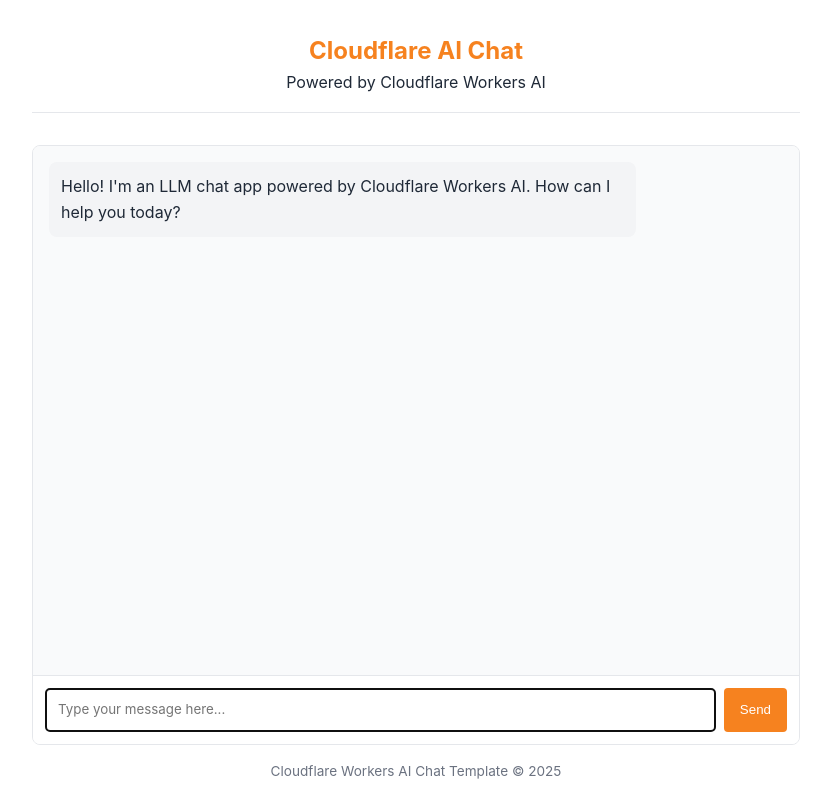
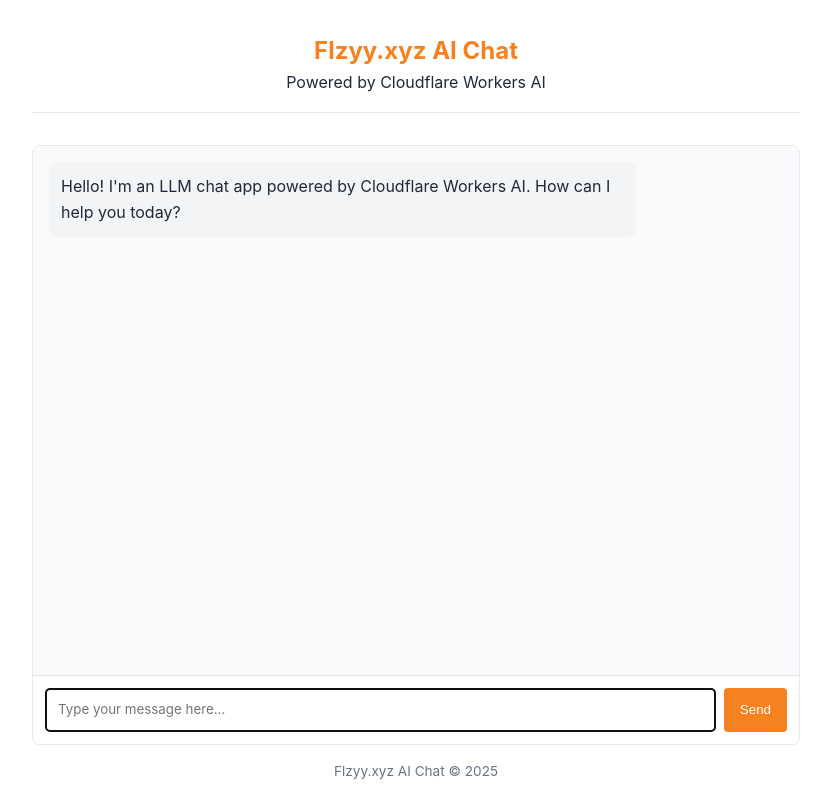
Before and after one commit to sspcschools/llm-chat-app-template-remastered, a website: page public/index.html in a window 1280 px wide. Shown: the whole page, without its empty margins (224-1055 px from the left). Drawn offline with Linux system fonts and the light colour scheme.

Commit message:
Update index.html

```diff
--- a/public/index.html
+++ b/public/index.html
@@ -3,7 +3,7 @@
   <head>
     <meta charset="UTF-8" />
     <meta name="viewport" content="width=device-width, initial-scale=1.0" />
-    <title>LLM Chat App</title>
+    <title>Flzyy.xyz Chat App</title>
     <style>
       :root {
         --primary-color: #f6821f;
@@ -138,7 +138,7 @@
   </head>
   <body>
     <header>
-      <h1>Cloudflare AI Chat</h1>
+      <h1>Flzyy.xyz AI Chat</h1>
       <p>Powered by Cloudflare Workers AI</p>
     </header>
 
@@ -153,7 +153,7 @@
       </div>
 
       <div class="typing-indicator" id="typing-indicator">
-        AI is thinking...
+        AI is loading...
       </div>
 
       <div class="message-input">
@@ -168,7 +168,7 @@
     </div>
 
     <footer>
-      <p>Cloudflare Workers AI Chat Template &copy; 2025</p>
+      <p>Flzyy.xyz AI Chat &copy; 2025</p>
     </footer>
 
     <!-- Chat app script -->
```
